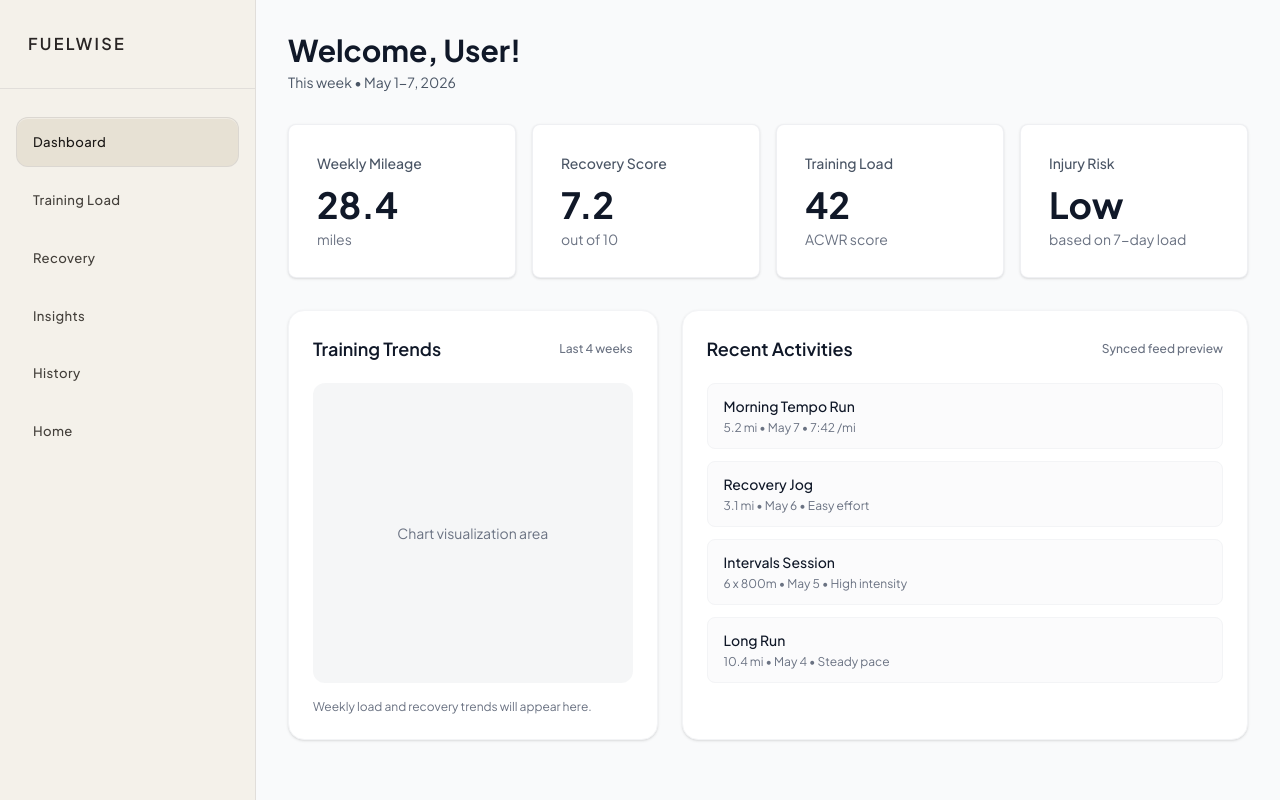
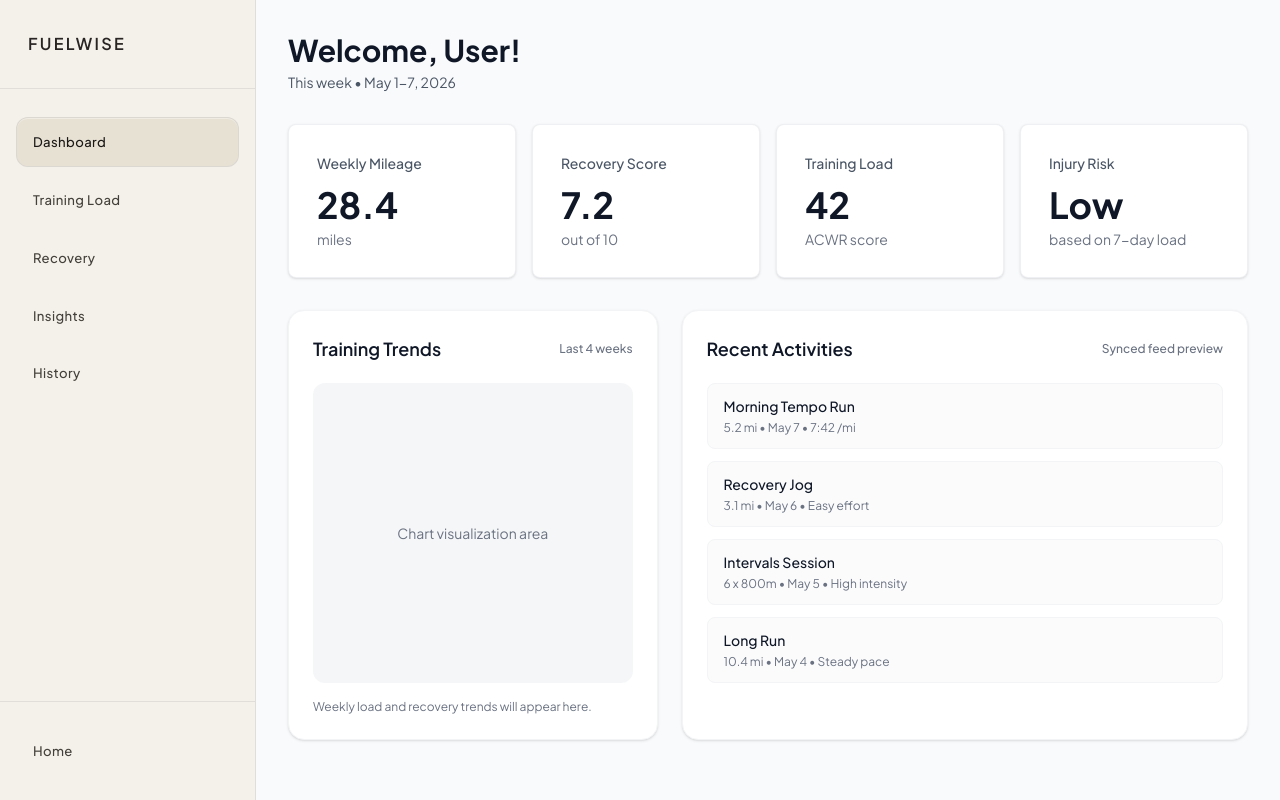
Before and after one commit to zstem001hz-droid/fuelwise-health, a React (Vite) app: page /dashboard in a window 1280 px wide. Built offline with nearby package versions, Linux system fonts and the light colour scheme.

Commit message:
feat(sidebar): anchor Home in separated bottom utility section

```diff
--- a/src/components/Dashboard/Sidebar.tsx
+++ b/src/components/Dashboard/Sidebar.tsx
@@ -3,44 +3,75 @@ export default function Sidebar() {
   //  Can replace these with actual links or icons as needed
   // changed to array of objects to allow for future expansion (e.g. icons, active state, etc.)
   const navItems = [
-    { label: "Dashboard", isActive: true },
-    { label: "Training Load", isActive: false },
-    { label: "Recovery", isActive: false },
-    { label: "Insights", isActive: false },
-    { label: "History", isActive: false },
-    { label: "Home", isActive: false },
+    { label: "Dashboard", isActive: true, placement: "top" },
+    { label: "Training Load", isActive: false, placement: "top" },
+    { label: "Recovery", isActive: false, placement: "top" },
+    { label: "Insights", isActive: false, placement: "top" },
+    { label: "History", isActive: false, placement: "top" },
+    { label: "Home", isActive: false, placement: "bottom" },
   ];
 
+  const primaryNavItems = navItems.filter((item) => item.placement === "top");
+  const bottomNavItems = navItems.filter((item) => item.placement === "bottom");
+
+
+  // Helper function to generate class names based on active state
+  // This keeps the JSX cleaner and centralizes styling logic for nav items.
+  // The styles include base styles for all items, plus conditional styles for active vs. inactive states.
+  const getItemClassName = (isActive: boolean) =>
+    [
+      "w-full rounded-xl border px-4 py-3.5 text-left text-[0.82rem] font-medium tracking-[0.03em]",
+      "transition-[background-color,color,border-color,transform] duration-200 ease-out",
+      "focus-visible:outline-none focus-visible:ring-2 focus-visible:ring-stone-500/50 focus-visible:ring-offset-2 focus-visible:ring-offset-[#F4F1EA]",
+      isActive
+        ? "border-stone-300/70 bg-[#E7E1D4] text-stone-900 shadow-[inset_0_1px_0_rgba(255,255,255,0.35)]"
+        : "border-transparent text-stone-700 hover:border-stone-300/40 hover:bg-[#ECE7DC] hover:text-stone-800 hover:translate-x-[1px]",
+    ].join(" ");
+
   return (
-    <aside className="min-h-screen w-64 border-r border-stone-300/60 bg-[#F4F1EA]">
+    <aside className="flex min-h-screen w-64 flex-col border-r border-stone-300/60 bg-[#F4F1EA]">
       <div className="border-b border-stone-300/60 px-7 py-8">
         <h1 className="text-[1.02rem] font-semibold uppercase tracking-[0.14em] text-stone-800">
           FuelWise
         </h1>
       </div>
 
-      <nav className="px-4 py-7" aria-label="Dashboard navigation">
-        <ul className="flex flex-col gap-2">
-          {navItems.map((item) => (
+      <div className="flex flex-1 flex-col">
+        <nav className="px-4 py-7" aria-label="Dashboard navigation">
+          <ul className="flex flex-col gap-2">
+            {primaryNavItems.map((item) => (
+              <li key={item.label}>
+                <button
+                  type="button"
+                  className={getItemClassName(item.isActive)}
+                  aria-current={item.isActive ? "page" : undefined}
+                >
+                  {item.label}
+                </button>
+              </li>
+            ))}
+          </ul>
+        </nav>
+
+        <nav
+          className="mt-auto border-t border-stone-300/60 px-4 py-6"
+          aria-label="Utility navigation"
+        >
+          <ul className="flex flex-col gap-2">
+            {bottomNavItems.map((item) => (
             <li key={item.label}>
               <button
                 type="button"
-                className={[
-                  "w-full rounded-xl border px-4 py-3.5 text-left text-[0.82rem] font-medium tracking-[0.03em]",
-                  "transition-[background-color,color,border-color,transform] duration-200 ease-out",
-                  "focus-visible:outline-none focus-visible:ring-2 focus-visible:ring-stone-500/50 focus-visible:ring-offset-2 focus-visible:ring-offset-[#F4F1EA]",
-                  item.isActive
-                    ? "border-stone-300/70 bg-[#E7E1D4] text-stone-900 shadow-[inset_0_1px_0_rgba(255,255,255,0.35)]"
-                    : "border-transparent text-stone-700 hover:border-stone-300/40 hover:bg-[#ECE7DC] hover:text-stone-800 hover:translate-x-[1px]",
-                ].join(" ")}
+                className={getItemClassName(item.isActive)}
                 aria-current={item.isActive ? "page" : undefined}
               >
                 {item.label}
               </button>
             </li>
-          ))}
-        </ul>
-      </nav>
+            ))}
+          </ul>
+        </nav>
+      </div>
     </aside>
   );
 }
```
